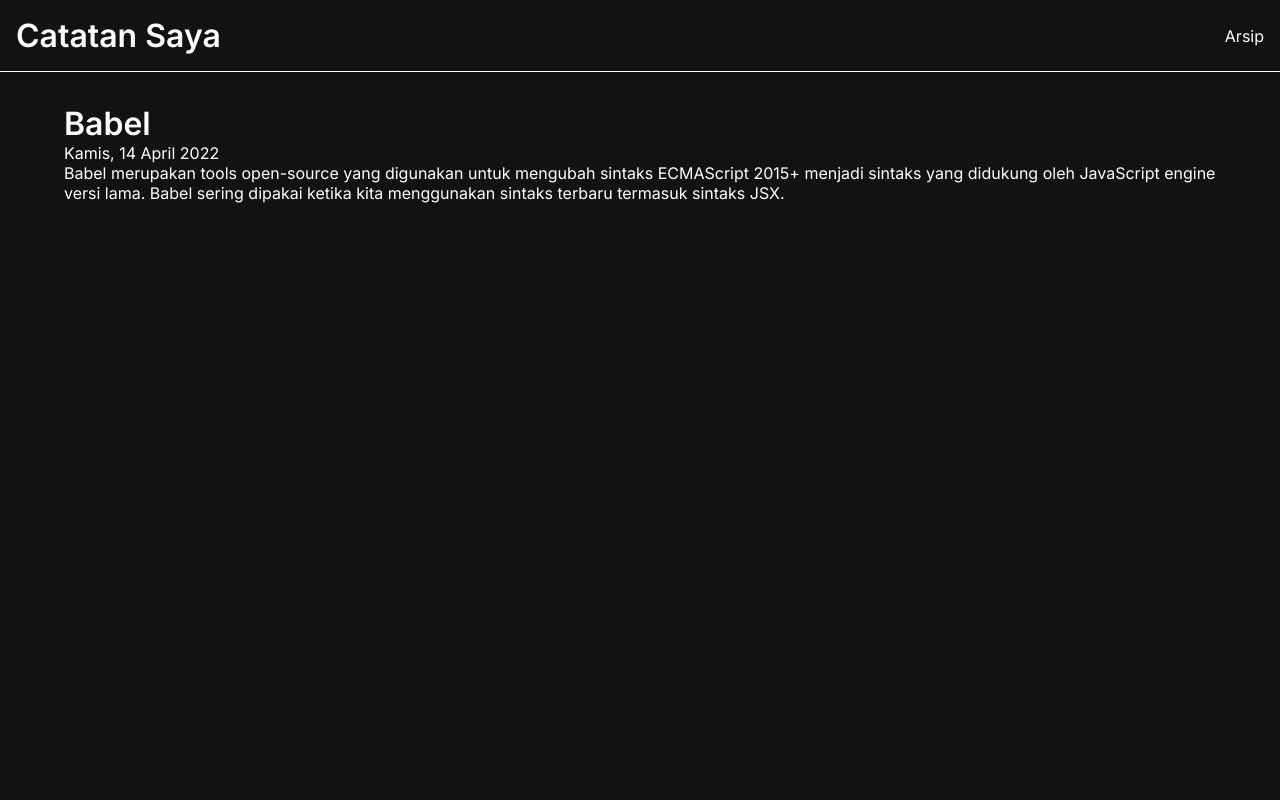
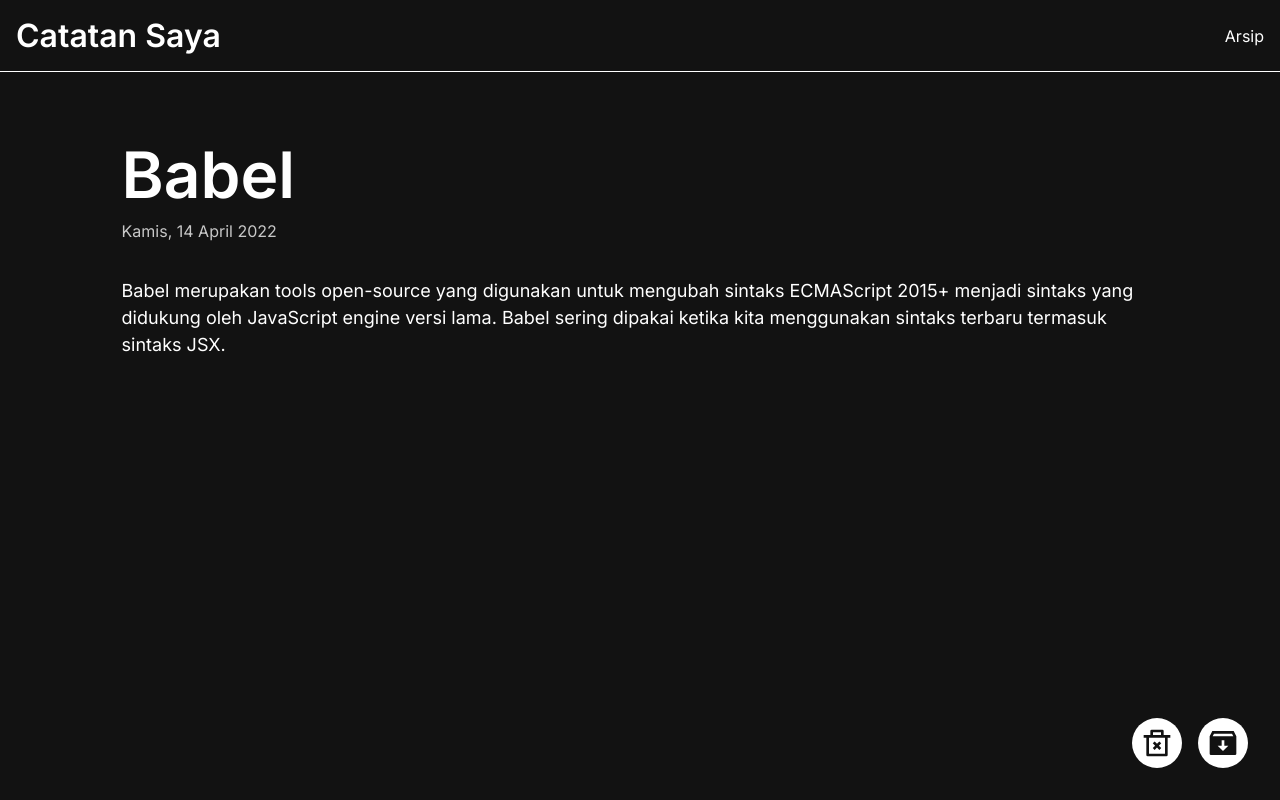
Before and after one commit to alaqsaka/notes-app, a React (Create React App) app: page /notes/notes-1 in a window 1280 px wide. Built offline with nearby package versions, Linux system fonts and the light colour scheme.

Commit message:
implement delete note on detail page

```diff
--- a/src/pages/DetailPage.js
+++ b/src/pages/DetailPage.js
@@ -1,11 +1,19 @@
 import React from "react";
-import { useParams } from "react-router-dom";
+import { useParams, useNavigate } from "react-router-dom";
 import { showFormattedDate } from "../utils";
-import { getNote } from "../utils/local-data";
+import { RiDeleteBin2Line, RiInboxArchiveFill } from "react-icons/ri";
+import { getNote, deleteNote, archiveNote } from "../utils/local-data";
 
 function DetailPageWrapper() {
   const { id } = useParams();
-  return <DetailPage id={id} />;
+  const navigate = useNavigate();
+
+  function onDeleteNoteHandler(id) {
+    deleteNote(id);
+    navigate("/");
+  }
+
+  return <DetailPage id={id} deleteNote={onDeleteNoteHandler} />;
 }
 
 class DetailPage extends React.Component {
@@ -15,23 +23,38 @@
     this.state = {
       note: getNote(props.id),
     };
+
+    this.onDeleteHandler = this.onDeleteHandler.bind(this);
+  }
+
+  onDeleteHandler(id) {
+    this.props.deleteNote(id);
   }
 
   render() {
     if (this.state.movie === null) {
       return (
-        <div className="note-app__body">
+        <div className="detail-page">
           <p>Catatan tidak ditemukan.</p>
         </div>
       );
     }
-    console.log(this.state.note);
-    const { title, createdAt, body } = this.state.note;
+
+    const { title, createdAt, body, id } = this.state.note;
     return (
-      <div className="note-app__body">
-        <h1 className="note-detail__title">{title}</h1>
-        <p className="note-detail__date">{showFormattedDate(createdAt)}</p>
-        <p className="note-detail__body">{body}</p>
+      <div className="detail-page">
+        <h1 className="detail-page__title">{title}</h1>
+        <p className="detail-page__createdAt">{showFormattedDate(createdAt)}</p>
+        <p className="detail-page__body">{body}</p>
+
+        <div className="detail-page__action">
+          <div className="action" onClick={() => this.onDeleteHandler(id)}>
+            <RiDeleteBin2Line />
+          </div>
+          <div className="action">
+            <RiInboxArchiveFill />
+          </div>
+        </div>
       </div>
     );
   }
```
